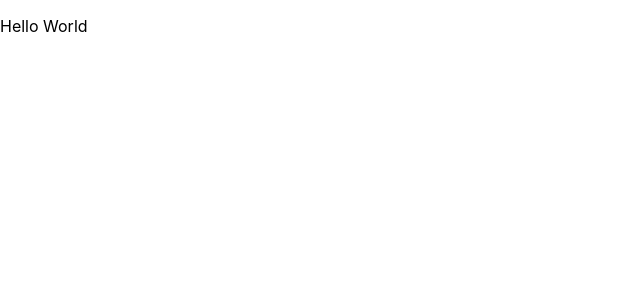
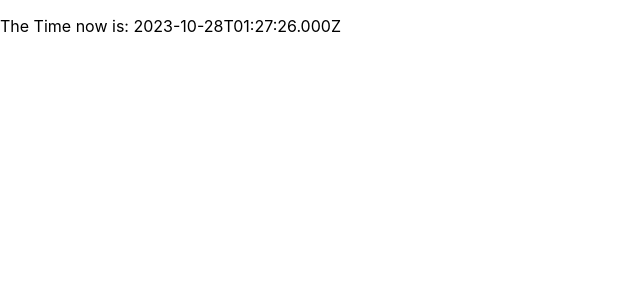
Before and after one commit to nitiinkk/nitiiink-portfolio-app, a React (Create React App) app: page / in a window 1280 px wide. Shown: the top 300 px of the page, without its empty margins (0-640 px from the left). Built offline with nearby package versions, Linux system fonts and the light colour scheme.

Commit message:
chore: checking update of actions on latest code push

```diff
--- a/src/App.js
+++ b/src/App.js
@@ -2,7 +2,7 @@
 function App() {
   return (
     <div>
-      <p>Hello World</p>
+      <p>The Time now is: {new Date().toISOString()}</p>
     </div>
   );
 }
```
